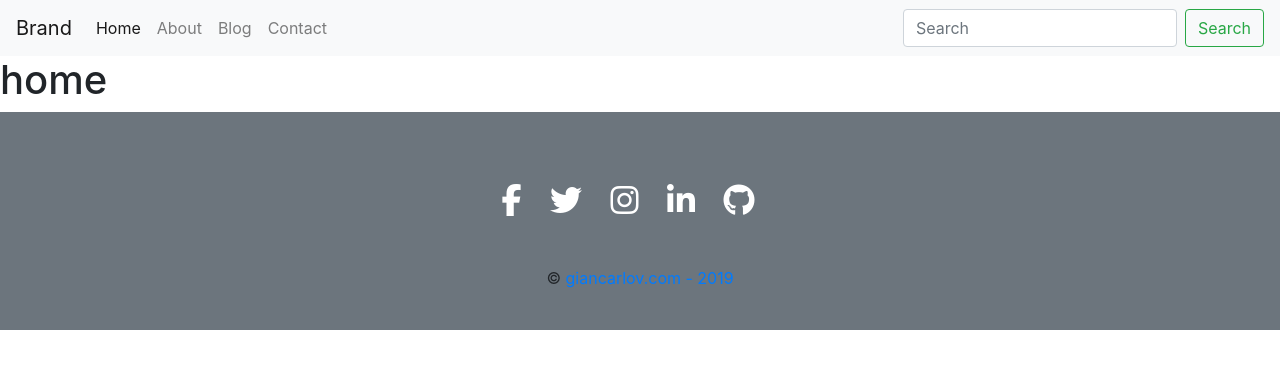
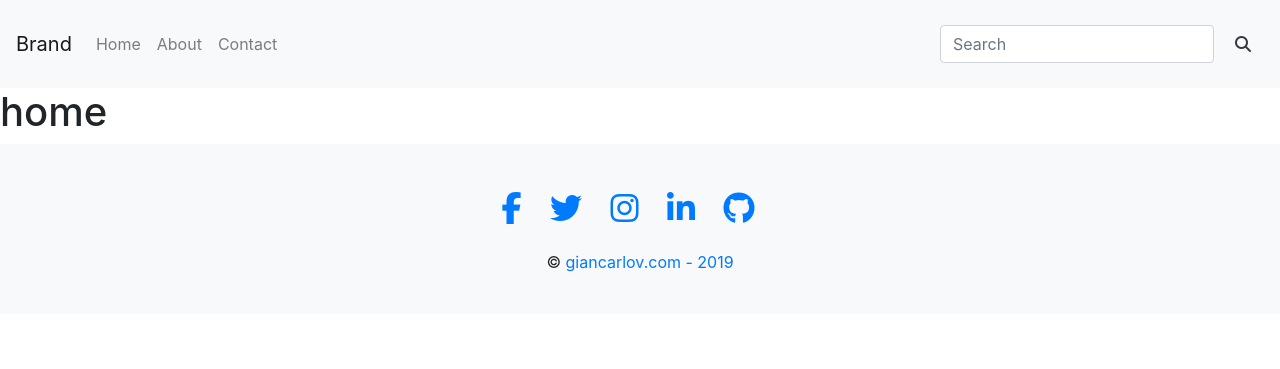
Before and after one commit to giancarlovq/PersonalBlog, a Django app: template core/templates/core/home.html in a window 1280 px wide. Shown: the top 369 px of the page. Run offline with Django 3.2, Linux system fonts and the light colour scheme; the template is opened without the code that fills it, so the values that code supplies are empty; some libraries are stand-ins or nearby versions.

Commit message:
Small modifications in the navegation bar and footer

```diff
--- a/core/templates/core/base.html
+++ b/core/templates/core/base.html
@@ -22,21 +22,18 @@
     <body>
 
         <!-- Navigation -->
-        <nav class="navbar navbar-expand-lg navbar-light bg-light">
+        <nav class="navbar navbar-expand-lg navbar-light bg-light py-4">
             <a class="navbar-brand" href="#"> Brand </a>
             <button class="navbar-toggler" type="button" data-toggle="collapse" data-target="#navbarTogglerDemo02" aria-controls="navbarTogglerDemo02" aria-expanded="false" aria-label="Toggle navigation">
                 <span class="navbar-toggler-icon"></span>
             </button>
             <div class="collapse navbar-collapse" id="navbarTogglerDemo02">
                 <ul class="navbar-nav mr-auto mt-2 mt-lg-0">
-                    <li class="nav-item active">
+                    <li class="nav-item">
                         <a class="nav-link" href=""> Home </a>
                     </li>
                     <li class="nav-item">
                         <a class="nav-link" href="#"> About </a>
-                    </li>
-                    <li class="nav-item">
-                        <a class="nav-link " href="#"> Blog </a>
                     </li>
                     <li class="nav-item">
                         <a class="nav-link " href="#"> Contact </a>
@@ -44,7 +41,9 @@
                 </ul>
                 <form class="form-inline my-2 my-lg-0">
                     <input class="form-control mr-sm-2" type="search" placeholder="Search">
-                    <button class="btn btn-outline-success my-2 my-sm-0" type="submit">Search</button>
+                    <button class="btn btn-outline-dark my-2 my-sm-0 border-light" type="submit">
+                        <i class="fas fa-search fa-1x"></i>
+                    </button>
                 </form>
             </div>
         </nav>
@@ -53,23 +52,23 @@
 
 
         <!-- Footer -->
-        <footer class="footer text-center py-4 bg-secondary">
+        <footer class="footer text-center py-4 bg-light">
             <div class="container">
-                <div class="col-md-12 py-5 flex-center fa-inverse">
-                    <a href="#" class="link">
-                        <i class="fab fa-facebook-f mr-4 fa-2x fa-inverse"></i>
+                <div class="col-md-12 py-4">
+                    <a class="link" href="#" >
+                        <i class="fab fa-facebook-f mr-4 fa-2x"></i>
                     </a>
-                    <a href="#" class="link">
-                        <i class="fab fa-twitter mr-4 fa-2x fa-inverse"></i>
+                    <a class="link" href="#" >
+                        <i class="fab fa-twitter mr-4 fa-2x"></i>
                     </a>
-                    <a href="#" class="link">
-                        <i class="fab fa-instagram  mr-4 fa-2x fa-inverse"></i>
+                    <a class="link" href="#" >
+                        <i class="fab fa-instagram  mr-4 fa-2x"></i>
                     </a>
-                    <a href="#" class="link">
-                        <i class="fab fa-linkedin-in mr-4 fa-2x fa-inverse"></i>
+                    <a class="link" href="#" >
+                        <i class="fab fa-linkedin-in mr-4 fa-2x"></i>
                     </a>
-                    <a href="#" class="link">
-                        <i class="fab fa-github mr-4 fa-2x fa-inverse"></i>
+                    <a class="link" href="#" >
+                        <i class="fab fa-github mr-4 fa-2x"></i>
                     </a>
                 </div>
 
```
